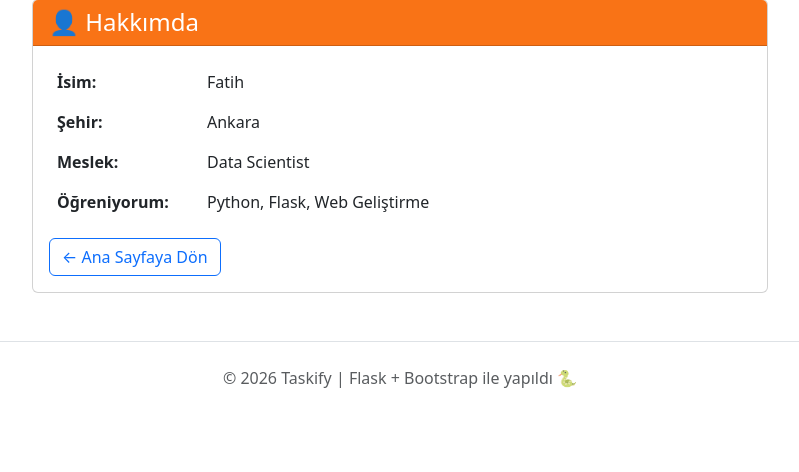
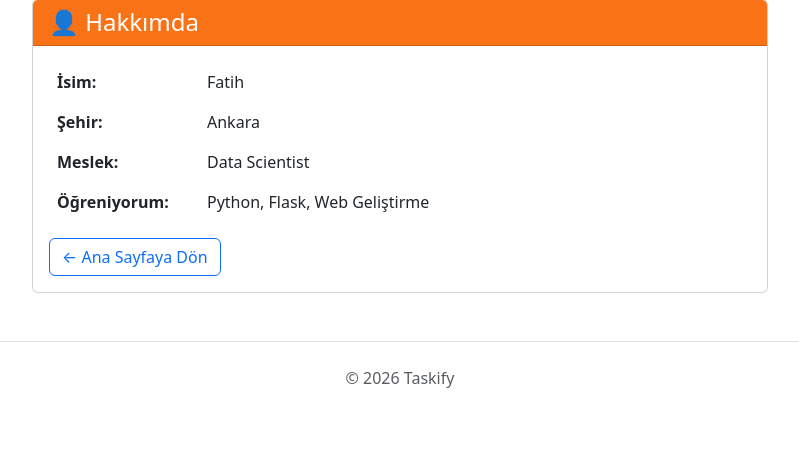
Before and after one commit to FatihErenCetin/taskify, a Flask app: page /aboutme in a window 1280 px wide. Shown: the part 81-553 px from the top of the page, without its empty margins (240-1039 px from the left). Run offline with Flask 3, Linux system fonts and the light colour scheme.

Commit message:
2026 Taskify kısmı düzeltildi.

```diff
--- a/templates/base.html
+++ b/templates/base.html
@@ -75,7 +75,7 @@
 
     <!-- FOOTER -->
     <footer class="container mt-5 pt-4 border-top text-center text-muted">
-        <p>© 2026 Taskify | Flask + Bootstrap ile yapıldı 🐍</p>
+        <p>© 2026 Taskify </p>
     </footer>
 
     <!-- Bootstrap JavaScript -->
```
